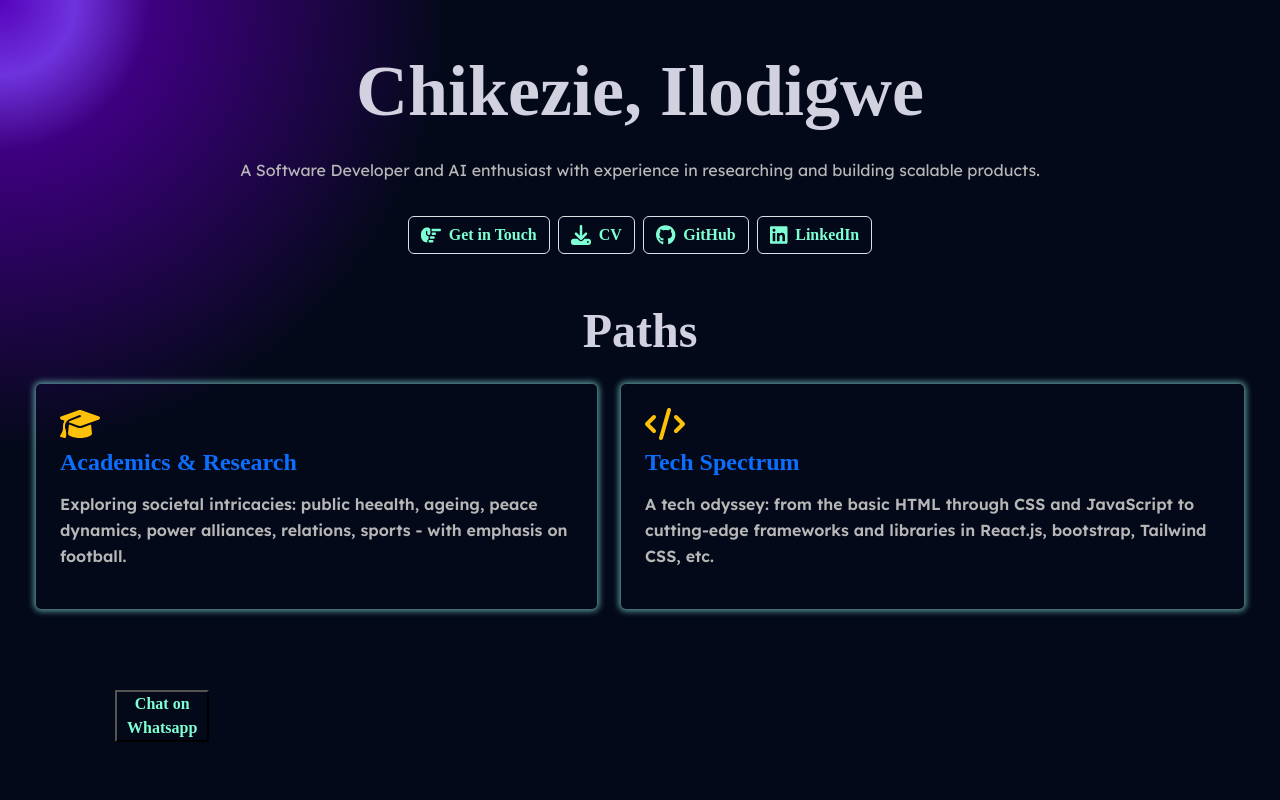
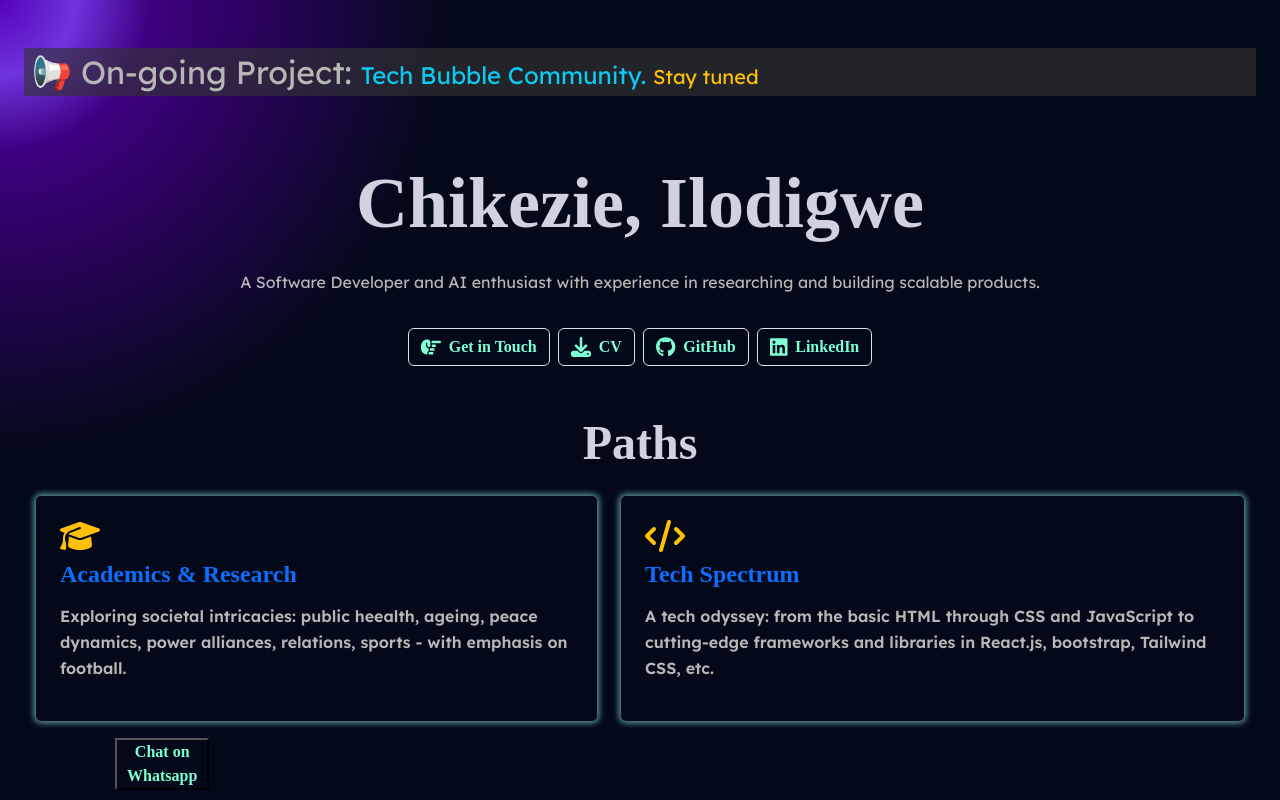
Before and after one commit to Khalifa-pendrops/portfolio_2024, a React (Vite) app: page / in a window 1280 px wide. Built offline with nearby package versions, Linux system fonts and the light colour scheme; a web font is replaced by a local one.

Commit message:
minor adits for home screen and anchor tags

```diff
--- a/src/App.jsx
+++ b/src/App.jsx
@@ -37,7 +37,7 @@ const App = () => {
         //   zIndex: 1000,
         // }}
       >
-        <button className="whatsapp-btn d-none d-md-flex justify-content-center align-items-center gap-2 w-100">
+        <button className="whatsapp-btn d-none d-md-flex justify-content-center align-items-center gap-2 w-100 mt-5">
           Chat on Whatsapp
         </button>
       </a>
--- a/src/Components/Home.jsx
+++ b/src/Components/Home.jsx
@@ -68,7 +68,14 @@ const Home = () => {
     setFormData({ email: "", message: "" });
   };
   return (
-    <div className="container-xxl d-flex flex-column justify-content-center align-items-center gap-5 py-5">
+    <div className="container-fluid d-flex flex-column justify-content-center align-items-center gap-5 py-5">
+      <div className="container-fluid d-none d-lg-block">
+        <div className="scrolling-text d-flex flex-column justify-content-center textAlign-center ">
+          <p className=" p-2 lh-1 fs-2 ">
+            📢 On-going Project: <span className="fs-4 text-info">Tech Bubble Community. <span className="fs-5 text-warning">Stay tuned</span></span>
+          </p>
+        </div>
+      </div>
       <div className="home_heead container-xxl text-center d-flex flex-column justify-content-center align-items-center gap-3 px-4">
         <h1
           className="home_head_h1 display-2 display-sm-5 fw-semibold"
--- a/src/Components/Tech.jsx
+++ b/src/Components/Tech.jsx
@@ -15,6 +15,15 @@ import "./Home.css";
 
 function Tech() {
   const [activeSession, setActiveSession] = useState("");
+
+  const getYear = () => {
+    return new Date().getFullYear();
+  };
+  //if you want to have a link opened on same browser tab
+  // const handleEasy = () => {
+  //   window.location.href = "https://easydesignuk.co.uk/index";
+  //   return;
+  // };
 
   useEffect(() => {
     const sections = document.querySelectorAll("section");
@@ -89,11 +98,11 @@ function Tech() {
             pulsating heart of tech innovation. Here, you will discover a
             vibrant portfolio of web creations, each a testament of
             possibilities enabled by contemporary technologies like HTML, CSS,
-            JavaScript, React.JS and a touch of Express.JS. As the future
-            unfolds, I hope to delve into DevOps, UI/UX, Designs, Python, and
-            Artificial Intelligence. Together, let's unmask the labyrinth of
-            these technologies, confront their challenges, and unlock and
-            appreciate the magic they present.
+            JavaScript, React.JS, Bootstrap, Tailwind and a touch of Express.JS.
+            As the future unfolds, I hope to delve into DevOps, UI/UX, Designs,
+            Python, and Artificial Intelligence. Together, let's unmask the
+            labyrinth of these technologies, confront their challenges, and
+            unlock and appreciate the magic they present.
           </p>
           <div className="home_buttons container-fluid d-flex d-sm-inline-flex justify-content-center align-items-center gap-2 flex-column flex-sm-row px-5">
             <div className="col-10 col-sm-auto">
@@ -178,10 +187,10 @@ function Tech() {
       >
         <div className=" row w-100">
           <div className="col-12 mb-4">
-            {/* REMEMBER TO ADD EASY DESIGN LIVE LINK HERE AFTER COMPLETION */}
             <a
-              className="anchor-hover d-flex flex-column flex-lg-row justify-content-center align-items-stretch rounded"
-              href="https://whisper-app-three.vercel.app/"
+              className="anchor-hover d-flex flex-column flex-lg-row justify-content-center align-items-stretch rounded cursor-pointer cursor"
+              // onClick={handleEasy}
+              href="https://easydesignuk.co.uk/index"
               target="_blank"
               rel="noopener noreferrer"
             >
@@ -190,7 +199,7 @@ function Tech() {
                 data-aos="zoom-in"
                 data-aos-delay="100"
               >
-                <h4 className="fw-bolder text-primary">Whisper</h4>
+                <h4 className="fw-bolder text-primary">Easy Design UK</h4>
                 <p>
                   Easy Design UK is a platform that offers innovative web
                   development and digital solutions. This was built with
@@ -294,7 +303,7 @@ function Tech() {
           <div className="col-12 mb-4">
             <a
               className="anchor-hover d-flex justify-content-center align-items-stretch rounded"
-              href="https://whisper-app-three.vercel.app/"
+              href="https://simple-weather-app-psi-one.vercel.app/"
               target="_blank"
               rel="noopener noreferrer"
             >
@@ -395,8 +404,9 @@ function Tech() {
       </section>
       <footer className=" py-4 container-sm d-flex justify-content-center align-items-center text-center">
         <p>
-          &copy; <span className="text-primary">Chikezie, Ilodigwe.</span> All
-          Rights Reserved
+          &copy; {getYear()}
+          <span className="text-primary "> Chikezie, Ilodigwe.</span> All Rights
+          Reserved
         </p>
       </footer>
     </div>
--- a/src/index.css
+++ b/src/index.css
@@ -45,9 +45,9 @@ body {
 }
 
 .scrolling-text p {
-    background-color: rgba(52, 52, 52, 0.929) !important;
+    background-color: rgba(52, 52, 52, 0.641) !important;
     animation: scroll-right 15s linear infinite !important;
-    color: #fff !important;
+    color: #fff;
 }
 
 @media (max-width: 576px) {
```
